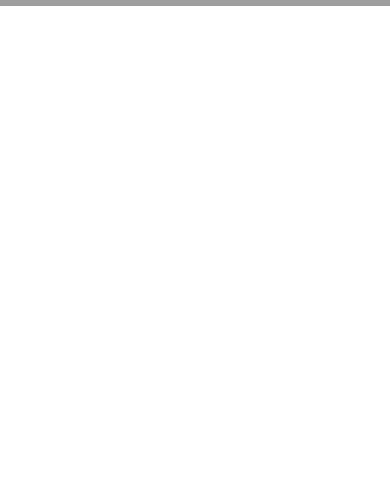
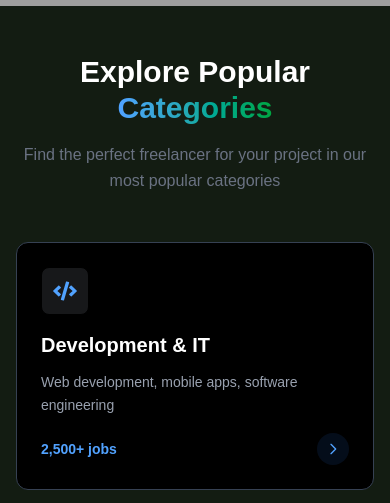
Before and after one commit to pirate08/gigsphere, a Next.js app: page / in a window 390 px wide. Shown: the part 678-1181 px from the top of the page. Before the commit the page ends 844 px from the top, so only its background shows below. Built offline with nearby package versions, Linux system fonts and the light colour scheme; grey boxes are pictures that could not be loaded.

Commit message:
Popular categories section has been added...

```diff
--- a/src/app/components/Navbar.tsx
+++ b/src/app/components/Navbar.tsx
@@ -1,7 +1,7 @@
 'use client';
 
 import Image from 'next/image';
-import React, { useState } from 'react';
+import React, { useState, useEffect } from 'react';
 import Link from 'next/link';
 
 interface NavItem {
@@ -36,6 +36,7 @@ const NavItems: NavItem[] = [
 
 const Navbar = () => {
   const [isMenuOpen, setIsMenuOpen] = useState(false);
+  const [isScrolled, setIsScrolled] = useState(false);
 
   const toggleMenu = () => {
     setIsMenuOpen(!isMenuOpen);
@@ -45,18 +46,36 @@ const Navbar = () => {
     setIsMenuOpen(false);
   };
 
+  // Handle scroll effect
+  useEffect(() => {
+    const handleScroll = () => {
+      const scrollPosition = window.scrollY;
+      setIsScrolled(scrollPosition > 50);
+    };
+
+    window.addEventListener('scroll', handleScroll);
+    return () => window.removeEventListener('scroll', handleScroll);
+  }, []);
+
   return (
     <div className='relative'>
-      {/* Main Navbar */}
-      <div className='h-16 flex bg-black border-b-[1px] border-b-white items-center justify-around sm:px-4 text-white'>
+      {/* Main Navbar - Now Fixed */}
+      <div
+        className={`fixed top-0 left-0 right-0 z-50 h-16 flex items-center justify-around sm:px-4 text-white transition-all duration-300 ${
+          isScrolled
+            ? 'bg-black/95 backdrop-blur-md border-b border-white/20 shadow-lg'
+            : 'bg-black border-b-[1px] border-b-white'
+        }`}>
         {/* Logo */}
-        <div>
+        <div className='flex-shrink-0'>
           <Image
             src='/main-logo-removebg.png'
             alt='logo'
             width={200}
             height={150}
-            // className='w-auto h-10 sm:h-12'
+            className={`transition-all duration-300 ${
+              isScrolled ? 'scale-90' : 'scale-100'
+            }`}
           />
         </div>
 
@@ -114,7 +133,11 @@ const Navbar = () => {
 
       {/* Mobile Menu */}
       <div
-        className={`md:hidden absolute top-16 left-0 right-0 bg-black border-t border-gray-800 transition-all duration-300 ease-in-out z-50 ${
+        className={`md:hidden fixed top-16 left-0 right-0 z-40 transition-all duration-300 ease-in-out ${
+          isScrolled
+            ? 'bg-black/95 backdrop-blur-md border-t border-white/20'
+            : 'bg-black border-t border-gray-800'
+        } ${
           isMenuOpen
             ? 'opacity-100 visible transform translate-y-0'
             : 'opacity-0 invisible transform -translate-y-4'
@@ -148,10 +171,13 @@ const Navbar = () => {
       {/* Mobile Menu Overlay */}
       {isMenuOpen && (
         <div
-          className='md:hidden fixed inset-0 bg-black bg-opacity-50 z-[-1]'
+          className='md:hidden fixed inset-0 bg-black bg-opacity-50 z-30'
           onClick={closeMenu}
         />
       )}
+
+      {/* Spacer div to prevent content from hiding behind fixed navbar */}
+      <div className='h-16'></div>
     </div>
   );
 };
--- a/src/app/page.tsx
+++ b/src/app/page.tsx
@@ -1,11 +1,18 @@
 import React from 'react';
 import HeroSection from './components/HeroSection';
+import Categories from './ui/Categories';
 
 export default function Home() {
   return (
     <div>
       {/* --HeroSection-- */}
-      <HeroSection />
+      <div>
+        <HeroSection />
+      </div>
+      {/* --Categories-- */}
+      <div>
+        <Categories />
+      </div>
     </div>
   );
 }
--- /dev/null
+++ b/src/app/ui/Categories.tsx
@@ -0,0 +1,153 @@
+import React from 'react';
+import {
+  FaCode,
+  FaPalette,
+  FaPen,
+  FaBullhorn,
+  FaVideo,
+  FaChartBar,
+} from 'react-icons/fa';
+import Link from 'next/link';
+import ChooseFreelanceHub from './ChooseFreelanceHub';
+
+interface Category {
+  id: number;
+  title: string;
+  description: string;
+  jobs: string;
+  icon: React.ReactNode;
+}
+
+const categories: Category[] = [
+  {
+    id: 1,
+    title: 'Development & IT',
+    description: 'Web development, mobile apps, software engineering',
+    jobs: '2,500+ jobs',
+    icon: <FaCode className='text-2xl sm:text-3xl text-blue-400' />,
+  },
+  {
+    id: 2,
+    title: 'Design & Creative',
+    description: 'UI/UX design, graphic design, branding',
+    jobs: '1,800+ jobs',
+    icon: <FaPalette className='text-2xl sm:text-3xl text-blue-400' />,
+  },
+  {
+    id: 3,
+    title: 'Writing & Translation',
+    description: 'Content writing, copywriting, translation',
+    jobs: '1,200+ jobs',
+    icon: <FaPen className='text-2xl sm:text-3xl text-blue-400' />,
+  },
+  {
+    id: 4,
+    title: 'Marketing & Sales',
+    description: 'Digital marketing, SEO, social media',
+    jobs: '900+ jobs',
+    icon: <FaBullhorn className='text-2xl sm:text-3xl text-blue-400' />,
+  },
+  {
+    id: 5,
+    title: 'Video & Animation',
+    description: 'Video editing, motion graphics, 3D animation',
+    jobs: '600+ jobs',
+    icon: <FaVideo className='text-2xl sm:text-3xl text-blue-400' />,
+  },
+  {
+    id: 6,
+    title: 'Data & Analytics',
+    description: 'Data science, analytics, business intelligence',
+    jobs: '450+ jobs',
+    icon: <FaChartBar className='text-2xl sm:text-3xl text-blue-400' />,
+  },
+];
+
+const Categories = () => {
+  return (
+    <div className='w-full min-h-screen bg-[#131c12] py-12 sm:py-16 lg:py-20'>
+      <div className='max-w-7xl mx-auto px-4 sm:px-6 lg:px-8'>
+        {/* Header Section */}
+        <div className='text-center mb-12 sm:mb-16 lg:mb-20'>
+          <h2 className='text-3xl sm:text-4xl lg:text-5xl font-bold text-white mb-4 sm:mb-6'>
+            Explore Popular{' '}
+            <span className='bg-gradient-to-r from-blue-400 to-green-600 bg-clip-text text-transparent'>
+              Categories
+            </span>
+          </h2>
+          <p className='text-base sm:text-lg lg:text-xl text-gray-500 max-w-3xl mx-auto leading-relaxed'>
+            Find the perfect freelancer for your project in our most popular
+            categories
+          </p>
+        </div>
+
+        {/* Categories Grid */}
+        <div className='grid grid-cols-1 md:grid-cols-2 lg:grid-cols-3 gap-6 sm:gap-8 mb-10 md:mb-20'>
+          {categories.map((category) => (
+            <div
+              key={category.id}
+              className='group relative bg-[#000] hover:bg-[#2a3142] border border-gray-700 hover:border-blue-500/50 rounded-xl p-6 sm:p-8 transition-all duration-300 hover:transform hover:scale-105 hover:shadow-2xl hover:shadow-blue-500/10 cursor-pointer'>
+              {/* Background Gradient Overlay on Hover */}
+              <div className='absolute inset-0 bg-gradient-to-br from-blue-600/5 to-cyan-600/5 opacity-0 group-hover:opacity-100 transition-opacity duration-300 rounded-xl'></div>
+
+              {/* Content */}
+              <div className='relative z-10'>
+                {/* Icon */}
+                <div className='mb-4 sm:mb-6'>
+                  <div className='w-12 h-12 sm:w-16 sm:h-16 bg-blue-100/10 border  rounded-lg flex items-center justify-center group-hover:bg-blue-300 transition-colors duration-300'>
+                    {category.icon}
+                  </div>
+                </div>
+
+                {/* Title */}
+                <h3 className='text-xl sm:text-2xl font-bold text-white mb-3 sm:mb-4 group-hover:text-blue-400 transition-colors duration-300'>
+                  {category.title}
+                </h3>
+
+                {/* Description */}
+                <p className='text-sm sm:text-base text-gray-400 mb-4 sm:mb-6 leading-relaxed'>
+                  {category.description}
+                </p>
+
+                {/* Job Count */}
+                <div className='flex items-center justify-between'>
+                  <span className='text-blue-400 font-semibold text-sm sm:text-base'>
+                    {category.jobs}
+                  </span>
+
+                  {/* Arrow Icon */}
+                  <div className='w-8 h-8 sm:w-10 sm:h-10 bg-blue-500/10 rounded-full flex items-center justify-center group-hover:bg-blue-500/20 transition-all duration-300 group-hover:translate-x-1'>
+                    <Link href='/find-work'>
+                      <svg
+                        className='w-4 h-4 sm:w-5 sm:h-5 text-blue-400'
+                        fill='none'
+                        stroke='currentColor'
+                        viewBox='0 0 24 24'>
+                        <path
+                          strokeLinecap='round'
+                          strokeLinejoin='round'
+                          strokeWidth={2}
+                          d='M9 5l7 7-7 7'
+                        />
+                      </svg>
+                    </Link>
+                  </div>
+                </div>
+              </div>
+
+              {/* Decorative Elements */}
+              <div className='absolute top-4 right-4 w-20 h-20 bg-gradient-to-br from-blue-500/5 to-cyan-500/5 rounded-full blur-xl opacity-0 group-hover:opacity-100 transition-opacity duration-500'></div>
+            </div>
+          ))}
+        </div>
+
+        {/* --Choosing FreelanceHub-- */}
+        <div className='mt-10 md:mt-20'>
+          <ChooseFreelanceHub />
+        </div>
+      </div>
+    </div>
+  );
+};
+
+export default Categories;
--- /dev/null
+++ b/src/app/ui/ChooseFreelanceHub.tsx
@@ -0,0 +1,97 @@
+import React from 'react';
+import { RiSecurePaymentLine } from 'react-icons/ri';
+import { CiClock2, CiStar } from 'react-icons/ci';
+import { FiDollarSign } from 'react-icons/fi';
+import { IoMdPeople } from 'react-icons/io';
+import { FaBoltLightning } from 'react-icons/fa6';
+
+interface ChooseFreelanceHubProps {
+  id: number;
+  title: string;
+  description: string;
+  icon: React.ReactNode;
+}
+
+const chooseProps: ChooseFreelanceHubProps[] = [
+  {
+    id: 1,
+    title: 'Secure payments',
+    description:
+      'Escrow protection and secure payment processing for every project',
+    icon: (
+      <RiSecurePaymentLine className='text-3xl sm:text-4xl text-blue-400' />
+    ),
+  },
+  {
+    id: 2,
+    title: 'Fast Matching',
+    description:
+      'AI-powered matching connects you with perfect freelancers in minutes',
+    icon: <CiClock2 className='text-3xl sm:text-4xl text-blue-400' />,
+  },
+  {
+    id: 3,
+    title: 'Fair Pricing',
+    description:
+      'Transparent pricing with no hidden fees and competitive rates',
+    icon: <FiDollarSign className='text-3xl sm:text-4xl text-blue-400' />,
+  },
+  {
+    id: 4,
+    title: 'Vetted Professionals',
+    description: 'All freelancers go through our rigorous screening process',
+    icon: <IoMdPeople className='text-3xl sm:text-4xl text-blue-400' />,
+  },
+  {
+    id: 5,
+    title: 'Quality Guarantee',
+    description:
+      "100% satisfaction guarantee or we'll help you find a replacement",
+    icon: <CiStar className='text-3xl sm:text-4xl text-blue-400' />,
+  },
+  {
+    id: 6,
+    title: '24/7 Support',
+    description: 'Round-the-clock customer support for all your needs',
+    icon: <FaBoltLightning className='text-3xl sm:text-4xl text-blue-400' />,
+  },
+];
+
+const ChooseFreelanceHub = () => {
+  return (
+    <div className='text-center'>
+      <div className='max-w-7xl mx-auto px-4 sm:px-6 lg:px-8'>
+        {/* Header Section */}
+        <div className='text-center mb-16 sm:mb-16 lg:mb-24'>
+          <h2 className='text-3xl sm:text-4xl lg:text-5xl font-bold text-white mb-4 sm:mb-6'>
+            Why Choose{' '}
+            <span className='bg-gradient-to-r from-blue-400 to-green-600 bg-clip-text text-transparent'>
+              GigSphere?
+            </span>
+          </h2>
+          <p className='text-base sm:text-lg lg:text-xl text-gray-500 max-w-3xl mx-auto leading-relaxed'>
+            We provide everything you need for successful project collaboration
+          </p>
+        </div>
+        {/* --Props-- */}
+        <div className='grid grid-cols-1 sm:grid-cols-2 lg:grid-cols-3 gap-6 sm:gap-8'>
+          {chooseProps.map((prop) => (
+            <div key={prop.id}>
+              <div className='group relative cursor-pointer h-full flex flex-col items-center text-center'>
+                <div className='mb-4 bg-blue-500/10 group-hover:bg-blue-300/10 rounded-full p-3 transition-colors duration-300'>
+                  {prop.icon}
+                </div>
+                <h3 className='text-md sm:text-xl font-semibold text-white mb-2'>
+                  {prop.title}
+                </h3>
+                <p className='text-gray-400'>{prop.description}</p>
+              </div>
+            </div>
+          ))}
+        </div>
+      </div>
+    </div>
+  );
+};
+
+export default ChooseFreelanceHub;
```
